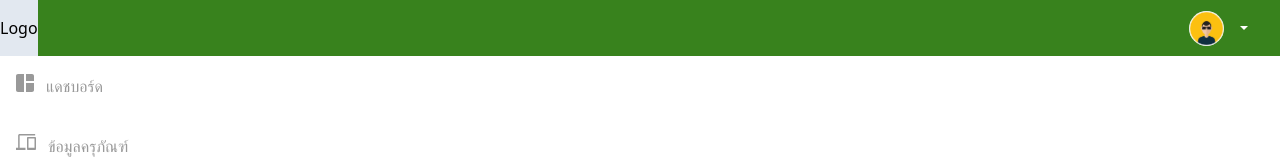
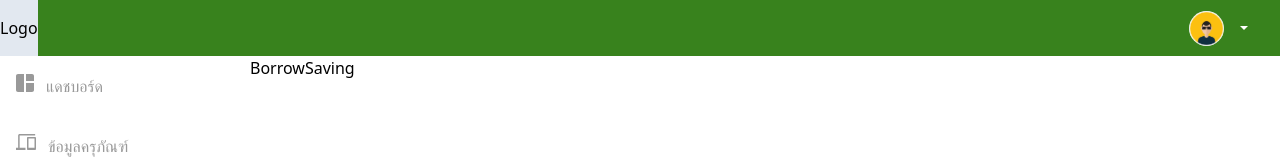
Before and after one commit to Thanapon13/assetManagement-Frontend, a React (Vite) app: page /BorrowSaving in a window 1280 px wide. Shown: the top 160 px of the page. Built offline with nearby package versions, Linux system fonts and the light colour scheme.

Commit message:
change SidebarData to router for easy add route

```diff
--- a/src/components/layout/LeftBar.jsx
+++ b/src/components/layout/LeftBar.jsx
@@ -2,7 +2,7 @@ import React, { useState } from 'react'
 import { Link } from 'react-router-dom'
 import * as FaIcons from 'react-icons/fa'
 import * as AiIcons from 'react-icons/ai'
-import { SidebarData } from './SidebarData'
+import { SidebarData } from '../../router/SidebarData'
 import { IconContext } from 'react-icons/lib'
 import SubMenu from './SubMenu'
 
--- a/src/components/layout/Sidebar.jsx
+++ b/src/components/layout/Sidebar.jsx
@@ -2,7 +2,7 @@ import React, { useState } from 'react'
 import { Link } from 'react-router-dom'
 import * as FaIcons from 'react-icons/fa'
 import * as AiIcons from 'react-icons/ai'
-import { SidebarData } from './SidebarData'
+import { SidebarData } from '../../router/SidebarData'
 import { IconContext } from 'react-icons/lib'
 import SubMenu from './SubMenu'
 
--- /dev/null
+++ b/src/pages/BorrowSaving.jsx
@@ -0,0 +1,7 @@
+import React from 'react'
+
+const BorrowSaving = () => {
+  return <div>BorrowSaving</div>
+}
+
+export default BorrowSaving
--- a/src/pages/index.jsx
+++ b/src/pages/index.jsx
@@ -1,6 +1,7 @@
 export { default as Dashboard } from './Dashboard'
 export { default as BorrowList } from './BorrowList'
 export { default as BorrowRecord } from './BorrowRecord'
+export { default as BorrowSaving } from './BorrowSaving'
 export { default as BorrowApprove } from './BorrowApprove'
 export { default as PackageAssetInformation } from './PackageAssetInformation'
 export { default as AssetInformation } from './AssetInformation'
--- a/src/router/Router.jsx
+++ b/src/router/Router.jsx
@@ -6,6 +6,7 @@ import {
   BorrowList,
   BorrowRecord,
   BorrowApprove,
+  BorrowSaving,
   PackageAssetInformation,
   AssetInformation,
   AssetWithdraw,
@@ -28,6 +29,7 @@ const Router = () => {
           <Route path="/assetWithdraw" element={<AssetWithdraw />} />
           <Route path="/borrowList" element={<BorrowList />} />
           <Route path="/BorrowRecord" element={<BorrowRecord />} />
+          <Route path="/BorrowSaving" element={<BorrowSaving />} />
           <Route path="/BorrowApprove" element={<BorrowApprove />} />
           <Route path="/transferAsset" element={<TransferAsset />} />
           <Route path="/repairDashboard" element={<RepairDashboard />} />
```
Also changed, not shown: src/router/SidebarData.jsx (renamed from src/components/layout/SidebarData.jsx).
